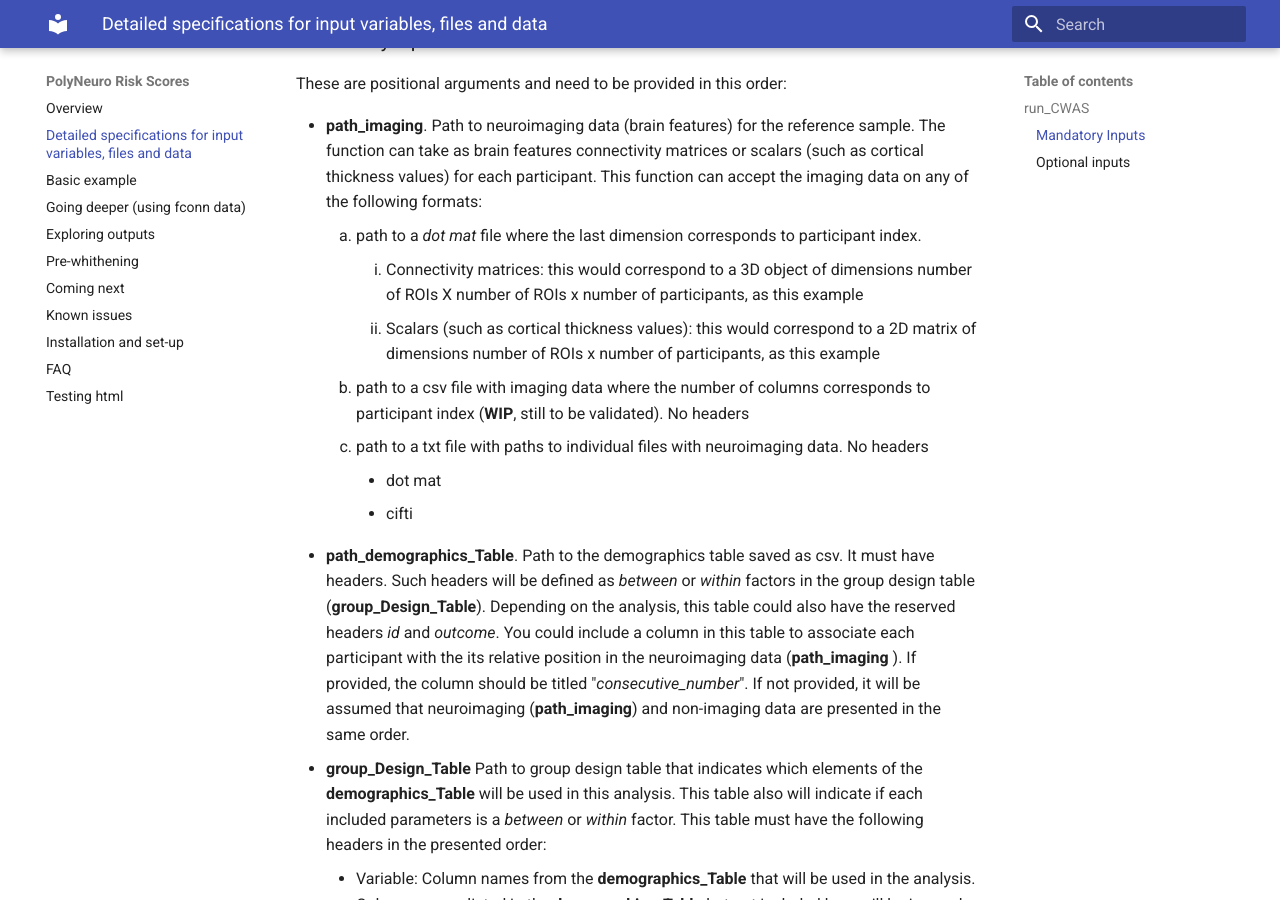
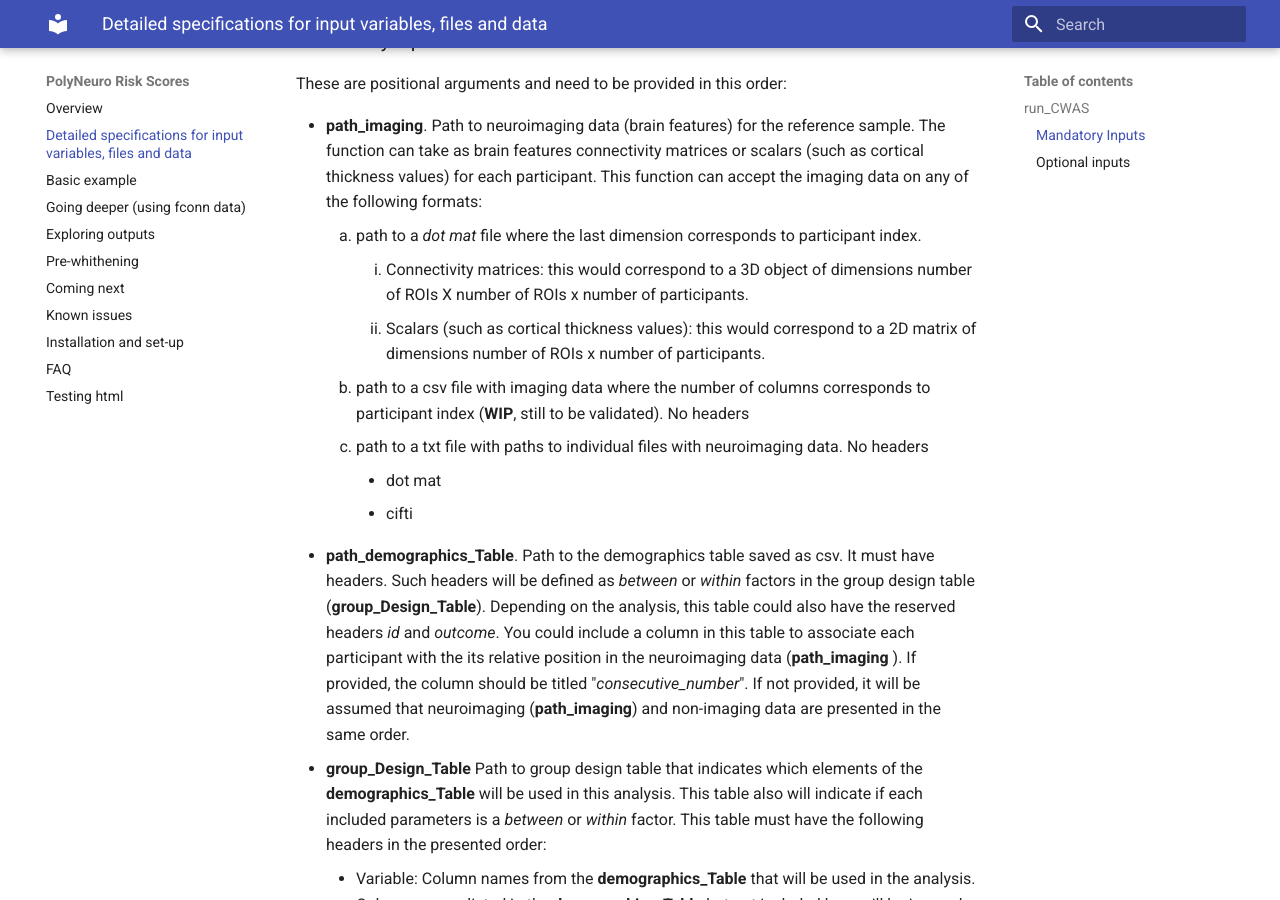
Before and after one commit to omiranda/polyneuro_risk_score, an MkDocs documentation site: the page built from docs/detailed_description.md, in a window 1280 px wide and 900 px high, scrolled down 348 px. Built offline with MkDocs 1.6.1 and Material for MkDocs 9.7.7, drawn with Linux system fonts in a browser that asks for light colours; formulas are drawn with MathJax 3; old or Windows-style settings are respelled for this version of MkDocs.

Commit message:
Update detailed_description.md

```diff
--- a/docs/detailed_description.md
+++ b/docs/detailed_description.md
@@ -11,8 +11,8 @@ These are positional arguments and need to be provided in this order:
 
 - **path_imaging**. Path to neuroimaging data (brain features) for the reference sample. The function can take as brain features connectivity matrices or scalars (such as cortical thickness values) for each participant. This function can accept the imaging data on any of the following formats:
     1. path to a *dot mat* file where the last dimension corresponds to participant index.
-        1. Connectivity matrices: this would correspond to a 3D object of dimensions number of ROIs X number of ROIs x number of participants, as this example
-        1. Scalars (such as cortical thickness values): this would correspond to a 2D matrix of dimensions number of ROIs x number of participants, as this example
+        1. Connectivity matrices: this would correspond to a 3D object of dimensions number of ROIs X number of ROIs x number of participants.
+        1. Scalars (such as cortical thickness values): this would correspond to a 2D matrix of dimensions number of ROIs x number of participants.
     1. path to a csv file with imaging data where the number of columns  corresponds to participant index (**WIP**, still to be validated). No headers
     1. path to a txt file with paths to individual files with neuroimaging data. No headers
         - dot mat
```
